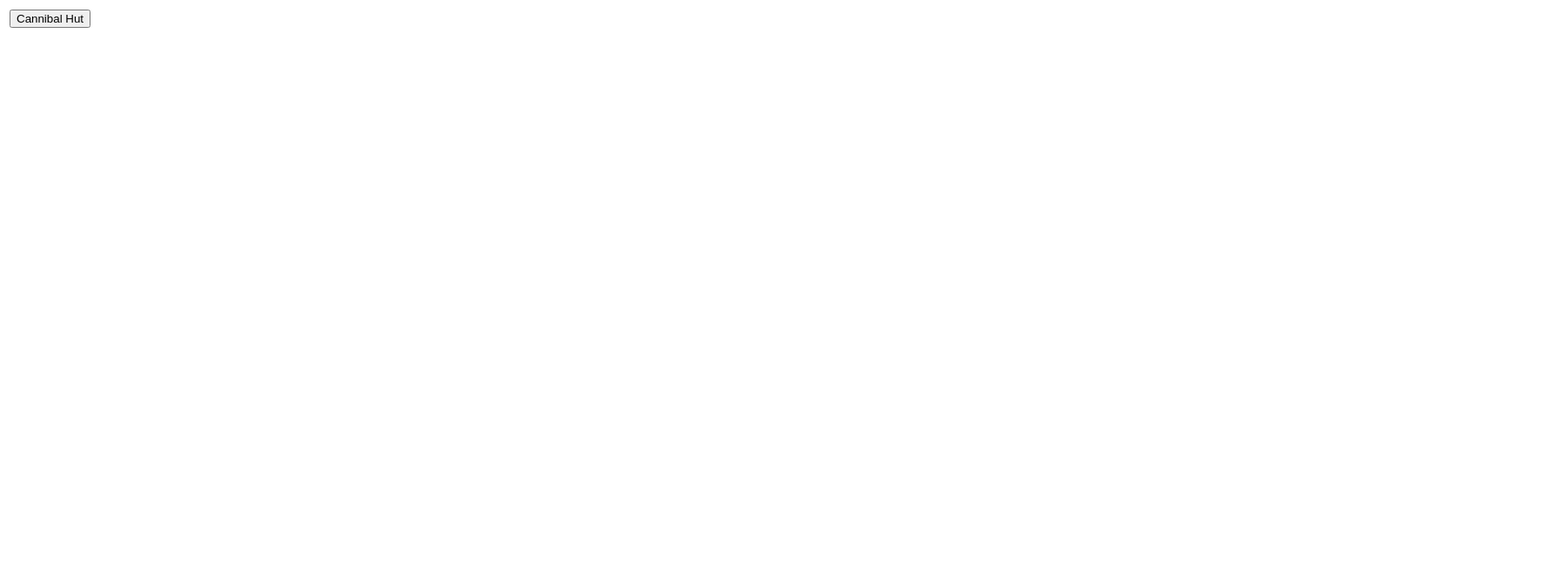
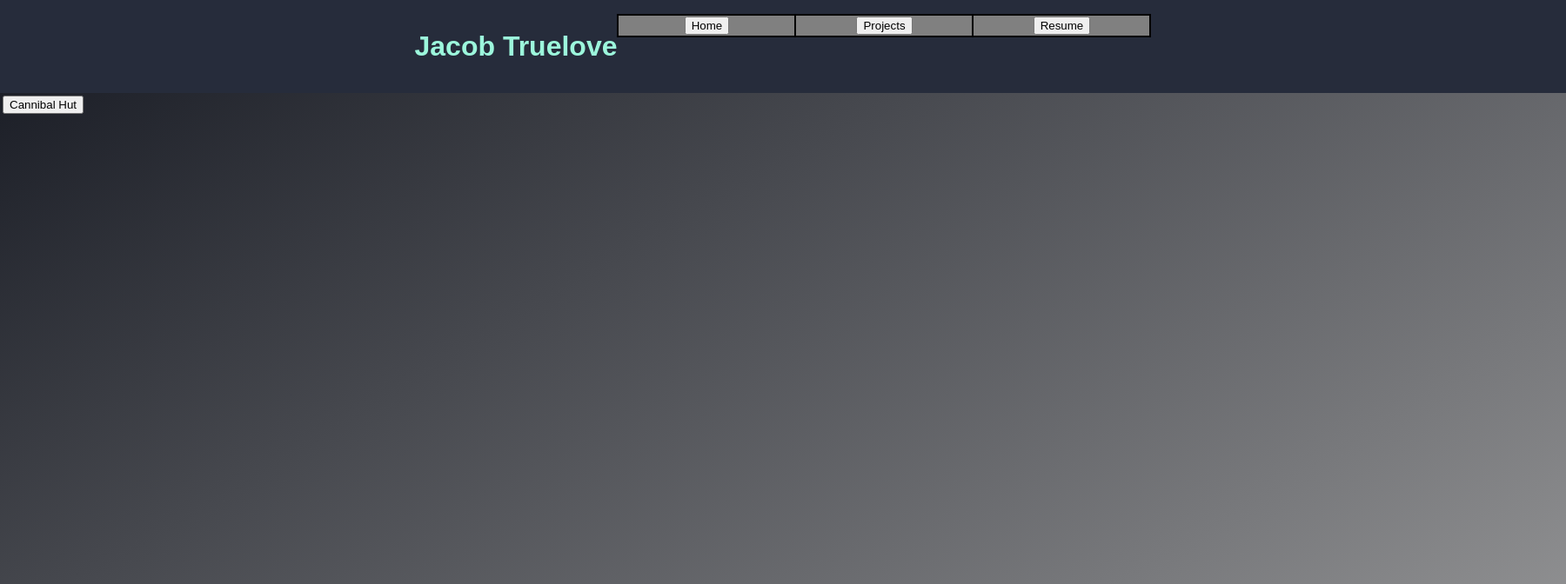
Before and after one commit to Love-Summoner/JacobsPortfolio, a plain HTML site: page projects.html in a window 1280 px wide. Shown: the top 672 px of the page at 87% size, 1800 px wide, since content can reach past the window. Drawn offline with Linux system fonts and the light colour scheme.

Commit message:
added content to resume site, set a default look of the web pages and set css to be external

```diff
--- a/projects.html
+++ b/projects.html
@@ -4,8 +4,25 @@
     <meta charset="UTF-8">
     <meta name="viewport" content="width=device-width, initial-scale=1.0">
     <title>Document</title>
+    <link rel="stylesheet" href="style.css">
 </head>
-<body>
+<body style="background-image: linear-gradient(to bottom right ,#151821, darkgrey);">
+    <div class="banner">
+                <div class="banner__content">
+                    <div class="banner__text">
+                        <h1>Jacob Truelove</h1>
+                    </div>
+                    <div class="banner__tabs">
+                        <table id="magicTable">
+                            <tr bgcolor = "grey">
+                                <th width = "200"><button onclick = "location.href= 'index.html';">Home</button></th>
+                                <th width = "200"><button onclick="projects()">Projects</button></th>
+                                <th width = "200"><button onclick = "location.href= 'Resume.html';">Resume</button></th>
+                            </tr>
+                        </table>
+                    </div>
+                </div>
+            </div>
     <div class="projectTable">
     <table>
         <div class="projectButton">
--- /dev/null
+++ b/style.css
@@ -0,0 +1,28 @@
+html{
+    min-width: 1800px;
+    min-height: 1080px;
+}
+            body{
+                color: #9cf7dc;
+                font-family: 'Quicksand', sans-serif;
+                margin: 0;
+                background-color: #262c3b;
+            }
+            .banner{
+                background: #262c3b;
+            }
+            .banner__content{
+                padding: 16px;
+                max-width: fit-content;
+                margin: 0 auto;
+                display: flex;
+            }
+            .banner__text{
+                line-height: 1;
+                font-family: "Quicksand", sans-serif;
+            }
+            #magicTable{
+                background-color: black;
+                font-family: 'Courier New', Courier, monospace;
+                color: black;
+            }
```
Also changed, not shown: Resume.html (added, +33 -0 lines), home.html (deleted, +0 -11 lines), index.html (+5 -26 lines), page1.html (+0 -1 lines), 1 other file.
